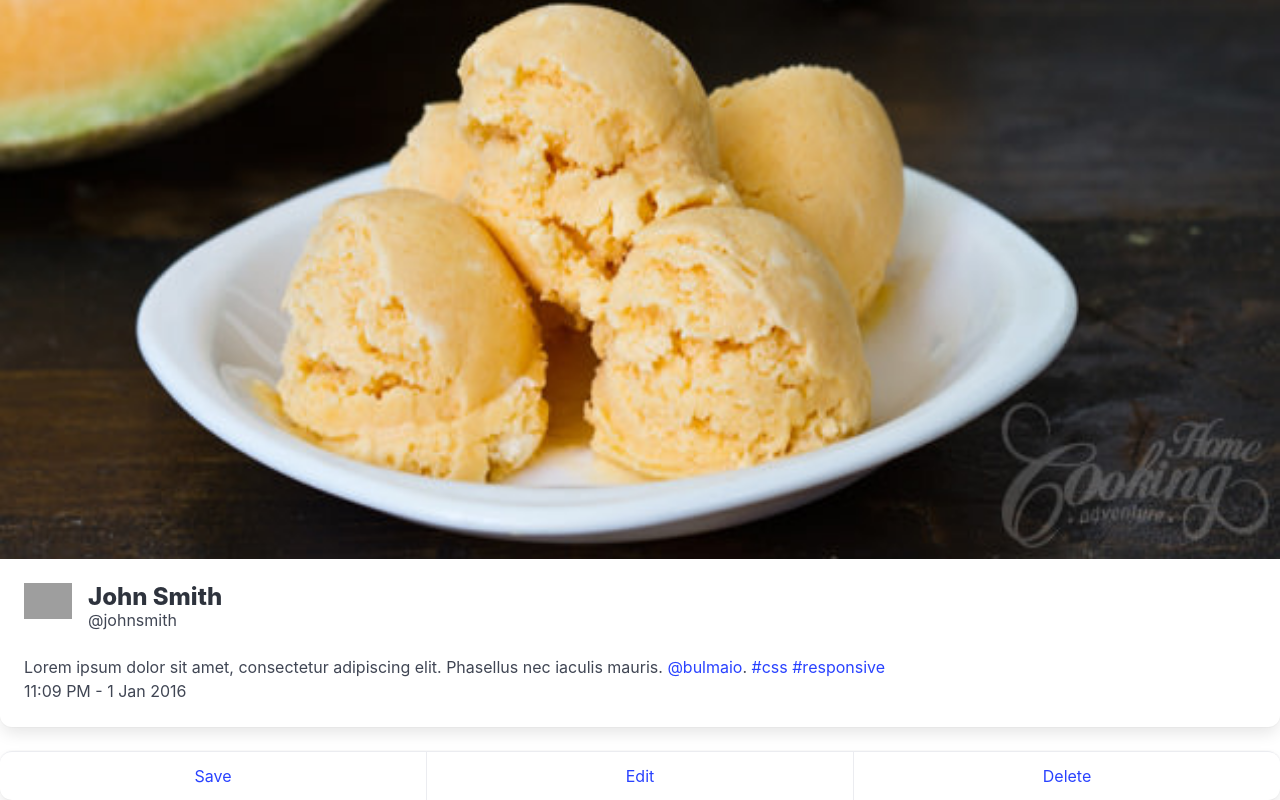
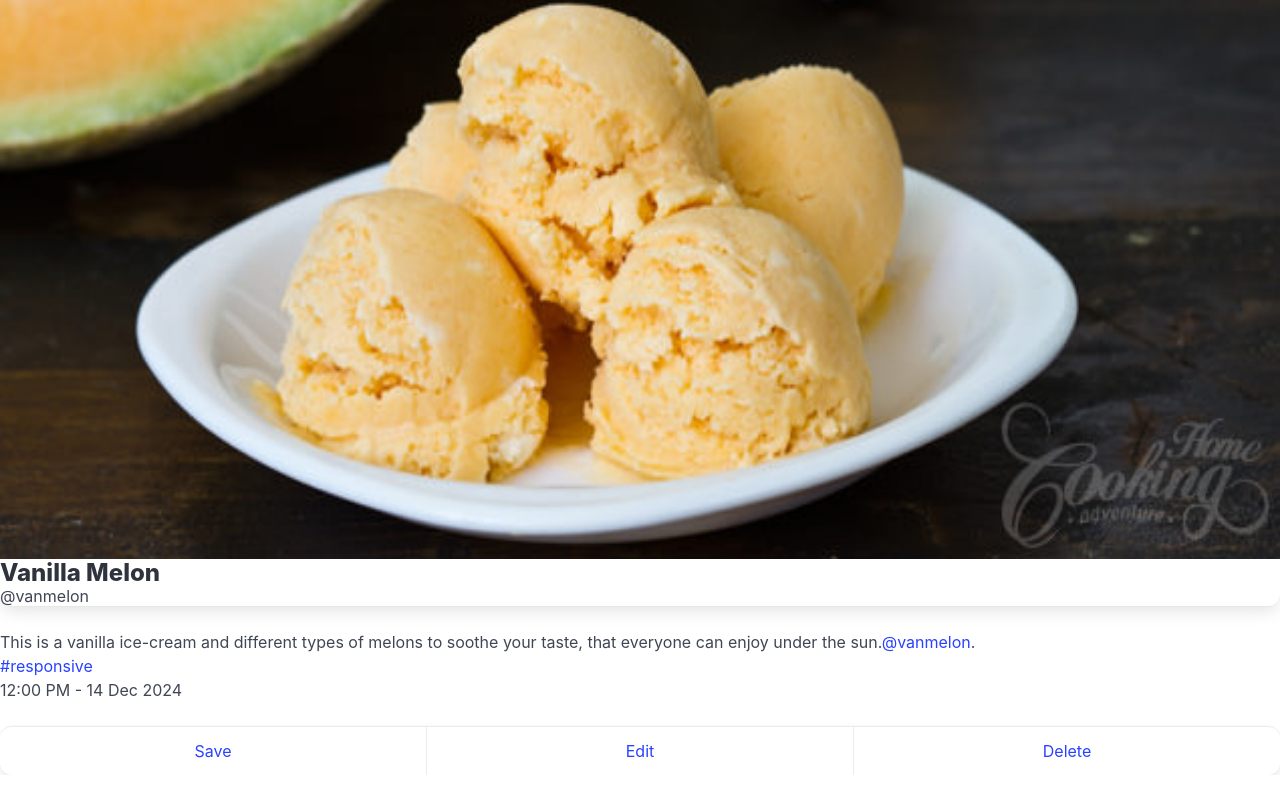
Before and after one commit to Dorccus/Responsive_Card, a plain HTML site: page index.html in a window 1280 px wide. Shown: the part 473-1273 px from the top of the page. After the commit the page ends 1248 px from the top, so only its background shows below. Drawn offline with nearby package versions, Linux system fonts and the light colour scheme; grey boxes are pictures that could not be loaded.

Commit message:
Updated html file with text/paragraph

```diff
--- a/index.html
+++ b/index.html
@@ -25,29 +25,20 @@
               alt="Placeholder image"
             />
           </figure>
-        </div>
-        <div class="card-content">
-          <div class="media">
-            <div class="media-left">
-              <figure class="image is-48x48">
-                <img
-                  src="https://bulma.io/assets/images/placeholders/96x96.png"
-                  alt="Placeholder image"
-                />
-              </figure>
             </div>
             <div class="media-content">
-              <p class="title is-4">John Smith</p>
-              <p class="subtitle is-6">@johnsmith</p>
+              <p class="title is-4">Vanilla Melon</p>
+              <p class="subtitle is-6">@vanmelon</p>
             </div>
           </div>
 
           <div class="content">
-            Lorem ipsum dolor sit amet, consectetur adipiscing elit. Phasellus nec
-            iaculis mauris. <a>@bulmaio</a>. <a href="#">#css</a>
+           This is a vanilla ice-cream and different types of melons to soothe your taste,
+           that everyone can enjoy under the sun.<a>@vanmelon</a>. <a href="#">
+            <div id="Vanilla_Melon"></div></a>
             <a href="#">#responsive</a>
             <br />
-            <time datetime="2016-1-1">11:09 PM - 1 Jan 2016</time>
+            <time datetime="2024-12-14">12:00 PM - 14 Dec 2024</time>
           </div>
         </div>
       </div>
```
